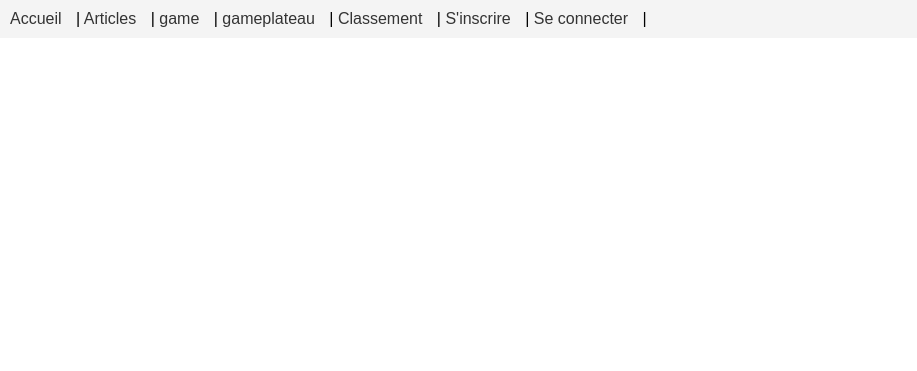
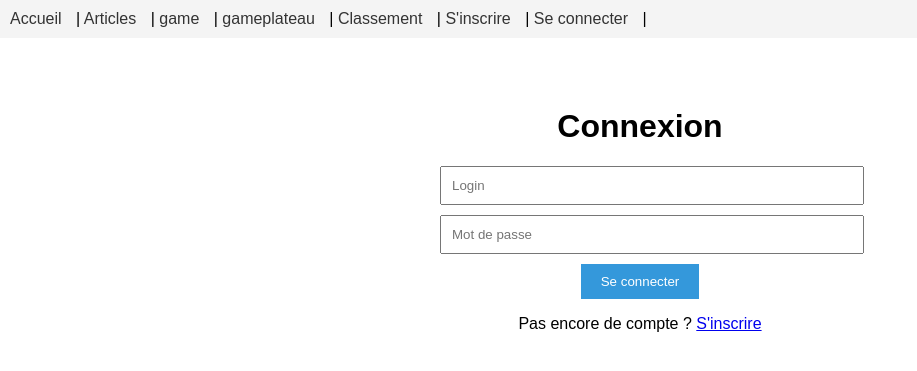
Before and after one commit to laetitiaquintin-83/memory, a PHP site: page /auth/login in a window 1280 px wide. Shown: the top 371 px of the page, without its empty margins (0-917 px from the left). Run offline with PHP 8.4, Linux system fonts and the light colour scheme.

Commit message:
Ajout de la validation des champs dans le formulaire d'inscription et correction des messages d'erreur. Mise à jour des noms de colonnes dans la base de données pour assurer la cohérence.

```diff
--- a/app/Controllers/UserController.php
+++ b/app/Controllers/UserController.php
@@ -16,20 +16,39 @@ class UserController extends BaseController
                 $nom = post('nom');
                 $prenom = post('prenom');
 
+                //Validation des champs
+                if (empty($login)|| empty($password)|| empty ($email)|| empty($nom) || empty ($prenom)){
+                    set_flash ('error', 'Tous les champs sont obligatoires');
+                    $this->render('auth/register');
+                    return;
+                }
+                //validation email
+                if (!validate_email($email)){
+                    set_flash('error', 'Email invalide');
+                    $this->render('auth/register');
+                    return;
+                }
+                //validation longueur du mot de passe
+                if (strlen($password) <6) {
+                    set_flash('error', 'Le mot de passe doit contenir au moins 6 caractères');
+                    $this->render('auth/register');
+                    return;
+                }
                 $userModel = new User();
-
+                //verifier si le login est déjà pris
                 if ($userModel->exists($login)){
-
-                    echo "Ce login est déjà pris !";
+                    set_flash('error', 'Ce login est déjà pris !') ;
+                     $this->render('auth/register');
                     return;
                 }
 
                 $hashedPassword = password_hash($password, PASSWORD_DEFAULT);
 
                 $userModel->create($login, $hashedPassword, $email, $nom, $prenom);
+                set_flash ('success', 'Inscription reussie! Vous pouvez maintenant vous connecter.');
+                header("Location: /auth/login");
+                exit();
 
-                header("Location:/login");
-                exit();
             }
             $this->render('auth/register');
         }
@@ -40,11 +59,11 @@ class UserController extends BaseController
                     $login = post('login');
                     $password = post('password');
 
-                    $userModel = new user();
+                    $userModel = new User();
 
                     $user = $userModel->findByLogin($login);
 
-                    if ($user && password_verify($password, $user['mot_de_passe'])){
+                    if ($user && password_verify($password, $user['password'])){
 
                         $_SESSION['user'] =[
                             'id'=> $user['id'],
@@ -52,20 +71,20 @@ class UserController extends BaseController
                             'nom'=>$user['nom']
                         ];
 
-                        header("Location: /game");
-                        exit();
-                    } else{
-                        echo "Identifiants incorrects.";
-                    }
-                    }
-                    $this->render('auth/login');
-
+                         header("Location: /game");
+                exit();
+            } else {
+                // ✅ Utilisation de set_flash pour cohérence
+                set_flash('error', 'Identifiants incorrects.');
+                $this->render('auth/login');
+                return;
+            }
                 }
-
+                $this->render('auth/login');
+            }
                 public function logout()
                 {
                     session_destroy();
-
                     header("Location: /");
                     exit();
                 }
--- a/app/Models/User.php
+++ b/app/Models/User.php
@@ -11,7 +11,7 @@ class user
     {
         $pdo = Database::getPdo();
 
-        $sql = "INSERT INTO utilisateurs (login, mot-de-passe, email, nom, prenom, date_creation)
+        $sql = "INSERT INTO utilisateurs (login, password, email, nom, prenom, date_creation)
         VALUES (?, ?, ?, ?, ?, NOW())";
 
         $stmt = $pdo->prepare($sql);
--- a/app/Views/auth/login.php
+++ b/app/Views/auth/login.php
@@ -0,0 +1,25 @@
+<?php if (has_flash_messages('error')): ?>
+     <div class="alert alert-error">
+         <?php foreach (get_flash_messages('error') as $message): ?>
+             <p><?= esc($message) ?></p>
+         <?php endforeach; ?>
+     </div>
+ <?php endif; ?>
+
+ <?php if (has_flash_messages('success')): ?>
+     <div class="alert alert-success">
+         <?php foreach (get_flash_messages('success') as $message): ?>
+             <p><?= esc($message) ?></p>
+         <?php endforeach; ?>
+     </div>
+ <?php endif; ?>
+<div style="max-width: 400px; margin: 50px auto; text-align: center;">
+    <h1>Connexion</h1>
+    <form action="" method="POST">
+        <input type="text" name="login" placeholder="Login" required style="display:block; width:100%; margin:10px 0; padding:10px;">
+        <input type="password" name="password" placeholder="Mot de passe" required style="display:block; width:100%; margin:10px 0; padding:10px;">
+
+        <button type="submit" style="padding:10px 20px; background:#3498db; color:white; border:none; cursor:pointer;">Se connecter</button>
+    </form>
+    <p>Pas encore de compte ? <a href="/register">S'inscrire</a></p>
+</div>
--- a/memory.sql
+++ b/memory.sql
@@ -26,7 +26,7 @@ USE `memory` ;
 CREATE TABLE IF NOT EXISTS `memory`.`utilisateurs` (
   `id` INT NOT NULL AUTO_INCREMENT,
   `login` VARCHAR(50) CHARACTER SET 'utf8mb4' NOT NULL,
-  `mot_de_passe` VARCHAR(255) CHARACTER SET 'utf8mb4' NOT NULL,
+  `password` VARCHAR(255) CHARACTER SET 'utf8mb4' NOT NULL,
   `email` VARCHAR(100) CHARACTER SET 'utf8mb4' NOT NULL,
   `nom` VARCHAR(50) CHARACTER SET 'utf8mb4' NULL DEFAULT NULL,
   `prenom` VARCHAR(50) CHARACTER SET 'utf8mb4' NULL DEFAULT NULL,
```
Also changed, not shown: app/Views/auth/register.php (+18 -2 lines).
